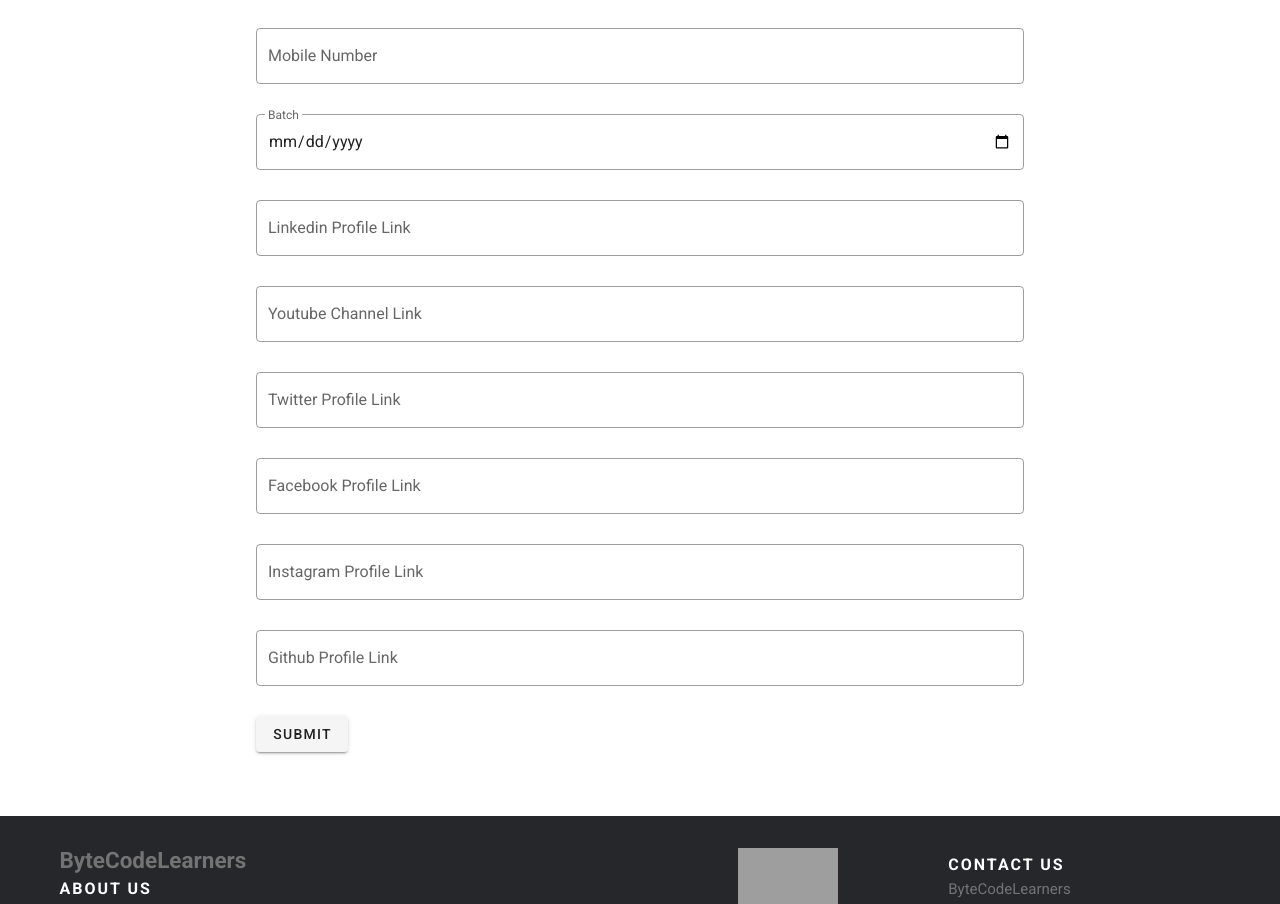
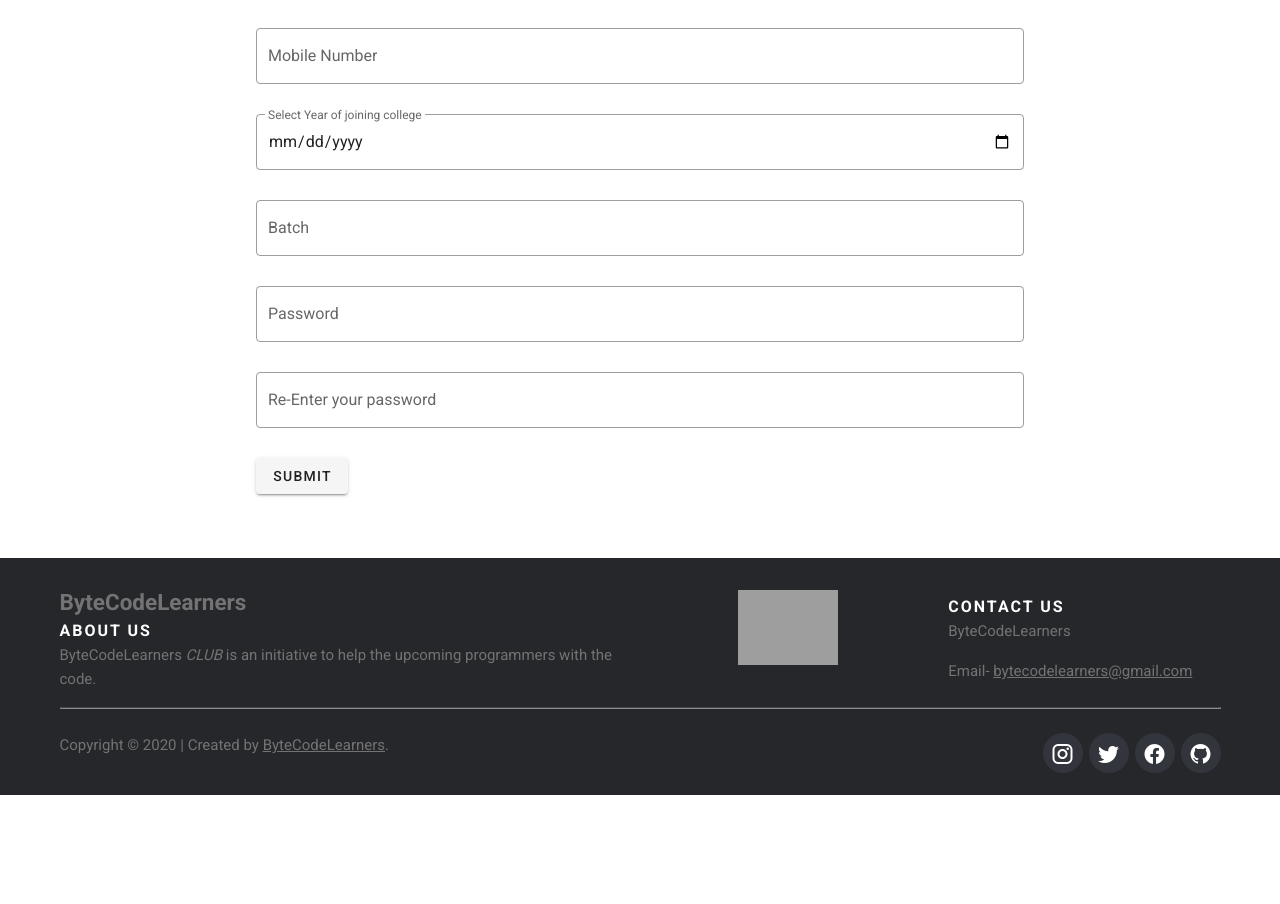
Before and after one commit to ByteCodeLearners/official-site, a Vue app in the folder bytecodelearners-vue-js/: page /register in a window 1280 px wide. Shown: the part 490-1394 px from the top of the page. After the commit the page ends 1285 px from the top, so only its background shows below. Built offline with nearby package versions, Linux system fonts and the light colour scheme; grey boxes are pictures that could not be loaded; what vue-typer would draw is missing.

Commit message:
started form for new registrations

```diff
--- a/bytecodelearners-vue-js/src/components/ByteCodeMemberDetailsCard.vue
+++ b/bytecodelearners-vue-js/src/components/ByteCodeMemberDetailsCard.vue
@@ -2,7 +2,7 @@
  <v-card>
       <div class="bcl-members-details-container">
         <div class="bcl-members-image" :title="getFullName">
-                  <img :src="details.image |prependImageUrl" :alt="getFullName">
+                  <img :src="details.user_details.image |prependImageUrl" :alt="getFullName">
               </div>
               <div class="bcl-members-details">
                   <p>{{getFullName}}</p>
@@ -11,12 +11,12 @@
 
 
                 <div class="bcl-social-links">
-                    <a class="instagram" v-if="details.instagram" :href="details.instagram" target="_blank"><v-icon class="bcl-social-media-icons"  dark>mdi-instagram</v-icon></a>
-                    <a class="twitter" v-if="details.twitter" :href="details.twitter"  target="_blank"><v-icon class="bcl-social-media-icons" href="" dark>mdi-twitter</v-icon></a>
-                    <a class="facebook" v-if="details.facebook" :href="details.facebook" target="_blank"><v-icon class="bcl-social-media-icons" dark>mdi-facebook</v-icon></a>
-                    <a class="github" v-if="details.github" :href="details.github" target="_blank"><v-icon class="bcl-social-media-icons" dark>mdi-github</v-icon></a>
-                    <a class="youtube" v-if="details.youtube" :href="details.youtube" target="_blank"><v-icon class="bcl-social-media-icons" href="" dark>mdi-youtube</v-icon></a>
-                    <a class="linkedin" v-if="details.linkedin" :href="details.linkedin" target="_blank"><v-icon class="bcl-social-media-icons" dark>mdi-linkedin</v-icon></a>
+                    <a class="instagram" v-if="details.user_details.social_media_links.instagram" :href="details.instagram" target="_blank"><v-icon class="bcl-social-media-icons"  dark>mdi-instagram</v-icon></a>
+                    <a class="twitter" v-if="details.user_details.social_media_links.twitter" :href="details.twitter"  target="_blank"><v-icon class="bcl-social-media-icons" href="" dark>mdi-twitter</v-icon></a>
+                    <a class="facebook" v-if="details.user_details.social_media_links.facebook" :href="details.facebook" target="_blank"><v-icon class="bcl-social-media-icons" dark>mdi-facebook</v-icon></a>
+                    <a class="github" v-if="details.user_details.social_media_links.github" :href="details.github" target="_blank"><v-icon class="bcl-social-media-icons" dark>mdi-github</v-icon></a>
+                    <a class="youtube" v-if="details.user_details.social_media_links.youtube" :href="details.youtube" target="_blank"><v-icon class="bcl-social-media-icons" href="" dark>mdi-youtube</v-icon></a>
+                    <a class="linkedin" v-if="details.user_details.social_media_links.linkedin" :href="details.linkedin" target="_blank"><v-icon class="bcl-social-media-icons" dark>mdi-linkedin</v-icon></a>
                 </div>
 
               </div>
@@ -45,9 +45,9 @@ export default {
           getFullName(){
             if(this.details.middle_name)
             {
-            return (this.details.first_name.trim()+" "+this.details.middle_name.trim()+" "+this.details.last_name.trim()).toUpperCase()
+            return (this.details.user_details.first_name.trim()+" "+this.details.user_details.middle_name.trim()+" "+this.details.user_details.last_name.trim()).toUpperCase()
             }
-            return (this.details.first_name.trim()+" "+this.details.last_name.trim()).toUpperCase();
+            return (this.details.user_details.first_name.trim()+" "+this.details.user_details.last_name.trim()).toUpperCase();
 
           }
 
--- a/bytecodelearners-vue-js/src/components/ByteCodeSlider.vue
+++ b/bytecodelearners-vue-js/src/components/ByteCodeSlider.vue
@@ -47,14 +47,15 @@ export default {
         API.getAllMembers()
         .then(data=>{
             this.sliderContent=data.data;
-            // console.log(data.data);
+            console.log(data.data);
         })
         .catch(err=>{
 
         })
         this.currentPos=3;
 
-        setInterval(()=>{
+       $(".bcl-slider-container").ready(()=>{
+            setInterval(()=>{
             if($(".slide")[0].clientWidth>window.outerWidth)
             {
                 this.timer=0;
@@ -68,9 +69,11 @@ export default {
             {
                 this.currentPos=3;
                 this.backwardAnimation();
+                return;
             }
             this.forwardAnimation(this.getCurrentPos);
         },100);
+       })
 
     },
     methods:{
--- a/bytecodelearners-vue-js/src/components/MemberRegistration.vue
+++ b/bytecodelearners-vue-js/src/components/MemberRegistration.vue
@@ -5,20 +5,23 @@
           <FormContainer @submit="addNewMember" :formData="forms" >
             <template>
                 <v-file-input type="file"  @change="filePicked($event)" accept="image/*" prepend-icon="mdi-camera" outlined required></v-file-input>
-                <v-text-field label="First Name" type="text" name="first_name" v-model="forms.first_name" outlined required></v-text-field>
-                <v-text-field label="Middle Name" type="text" name="middle_name" v-model="forms.middle_name" outlined></v-text-field>
-                <v-text-field label="Last Name" type="text" name="last_name" v-model="forms.last_name" outlined required></v-text-field>
-                <v-text-field label="Email" type="email" name="email" v-model="forms.email" outlined required></v-text-field>
-                <v-text-field label="Mobile Number" type="text" name="mobile_number" v-model="forms.mobile_number" outlined required></v-text-field>
-                <v-text-field label="Batch " type="date" name="batch" v-model="forms.batch" outlined required></v-text-field>
+                <v-text-field label="First Name" type="text" name="first_name" :rules="rules" v-model="forms.first_name" outlined required></v-text-field>
+                <v-text-field label="Middle Name" type="text" name="middle_name" :rules="rules" v-model="forms.middle_name" outlined></v-text-field>
+                <v-text-field label="Last Name" type="text" name="last_name" :rules="rules" v-model="forms.last_name" outlined required></v-text-field>
+                <v-text-field label="Email" type="email" name="email" :rules="rules" v-model="forms.email" outlined required></v-text-field>
+                <v-text-field label="Mobile Number" type="text" :rules="rules" name="mobile_number" v-model="forms.mobile_number" outlined required></v-text-field>
+                <v-text-field label="Select Year of joining college" :rules="rules" v-model="forms.selected_date" type="date" name="batch"  outlined required></v-text-field>
+                <v-text-field outlined label="Batch" :rules="rules" v-model="getBatchYear" required/>
+                <v-text-field outlined label="Password" :rules="rules"  v-model="forms.password" required/>
+                <v-text-field outlined label="Re-Enter your password" :rules="rules" v-model="forms.rePassword" required/>
 
 
-                <v-text-field type="text"  name="linkedin"  outlined  label="Linkedin Profile Link" v-model="forms.linkedin"></v-text-field>
+                <!-- <v-text-field type="text"  name="linkedin"  outlined  label="Linkedin Profile Link" v-model="forms.linkedin"></v-text-field>
                 <v-text-field type="text"  name="youtube"  outlined  label="Youtube Channel Link" v-model="forms.youtube"></v-text-field>
                 <v-text-field type="text"  name="twitter"  outlined  label="Twitter Profile Link" v-model="forms.twitter"></v-text-field>
                 <v-text-field type="text"  name="facebook"  outlined  label="Facebook Profile Link" v-model="forms.facebook"></v-text-field>
                 <v-text-field type="text"  name="instagram"  outlined  label="Instagram Profile Link" v-model="forms.instagram"></v-text-field>
-                <v-text-field type="text"  name="github"  outlined  label="Github Profile Link" v-model="forms.github"></v-text-field>
+                <v-text-field type="text"  name="github"  outlined  label="Github Profile Link" v-model="forms.github"></v-text-field> -->
             </template>
       </FormContainer>
      </div>
@@ -32,21 +35,62 @@ export default {
     data(){
         return{
             url:"",
-            forms:{},
+            rules:[
+                    value=>!!value||"don't forget this."
+                ],
+            forms:{
+                "first_name":'',
+                "middle_name":'',
+                "last_name":'',
+                "email":'',
+                "password":'',
+                "image":'',
+                "batch":'',
+                "selected_date":'',
+
+
+            },
         }
     },
     components:{
         FormContainer,
     },
+    computed:{
+        getBatchYear:
+        {
+            get(){
+                var year=this.forms.selected_date.split("-")[0];
+                this.forms.batch=year;
+                return year;
+            },
+            set(e){
+
+                var date=this.forms.selected_date.split("-");
+                this.forms.selected_date=e+"-"+date[1]+"-"+date[2]
+                console.log("changed")
+
+            }
+        }
+    },
     methods:{
         addNewMember(e){
+            if(this.rePassword!=this.password)
+            {
+                return;
+            }
             API.addNewMember(e)
             .then(data=>{
+                for(var key in this.forms){
+                    console.log(key)
+                    this.forms[key]='';
+                }
 
             })
             .catch(err=>{
 
             })
+        },
+        batchSelected(e){
         },
         filePicked(e)
         {
```
